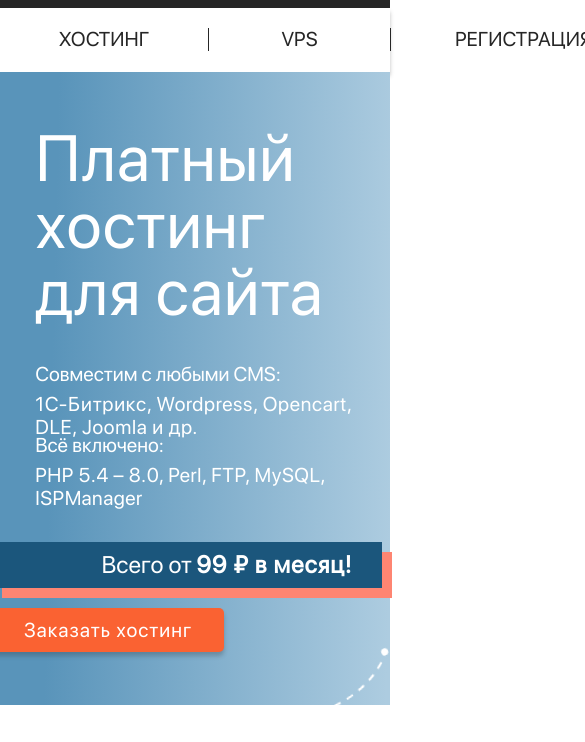
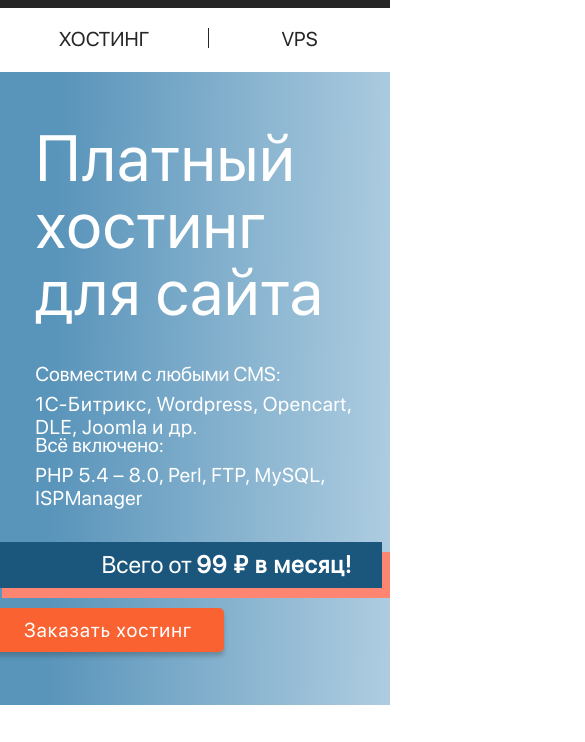
Before and after one commit to MartaGreen/hosting, a website built with webpack: page src/index.pug in a window 390 px wide. Shown: the part 102-844 px from the top of the page, 585 px wide, since content can reach past the window. Built offline with nearby package versions, Linux system fonts and the light colour scheme; files whose address does not match are found by name; a web font is replaced by a local one.

Commit message:
feat: add nav adaptive

```diff
--- a/src/index.scss
+++ b/src/index.scss
@@ -31,6 +31,8 @@ p {
   height: 60px;
   background: #ffffff;
 
+  min-width: 320px;
+
   display: flex;
   align-items: center;
   box-shadow: 0px 4px 4px rgba(0, 0, 0, 0.25);
@@ -40,7 +42,16 @@ p {
   .nav {
     // width: 86.7%;
     width: 1296px;
+    min-width: 300px;
+    max-width: 1440px;
     height: 20px;
+
+    overflow-x: scroll;
+
+    &::-webkit-scrollbar {
+      width: 0;
+      height: 0;
+    }
 
     display: grid;
     grid-template-columns: 209px 182px 369px 171px 351px;
--- a/src/main-info/main-info.scss
+++ b/src/main-info/main-info.scss
@@ -129,7 +129,7 @@
       .offer__price .offer__arrow {
         transform: rotate(160deg) rotateX(180deg);
         left: 65%;
-        top: 130px;
+        top: 135%;
       }
     }
   }
@@ -144,3 +144,9 @@
     }
   }
 }
+
+@media screen and (max-width: 400px) {
+  .main-info .main-info__offer .offer__price .offer__arrow {
+    display: none;
+  }
+}
```
